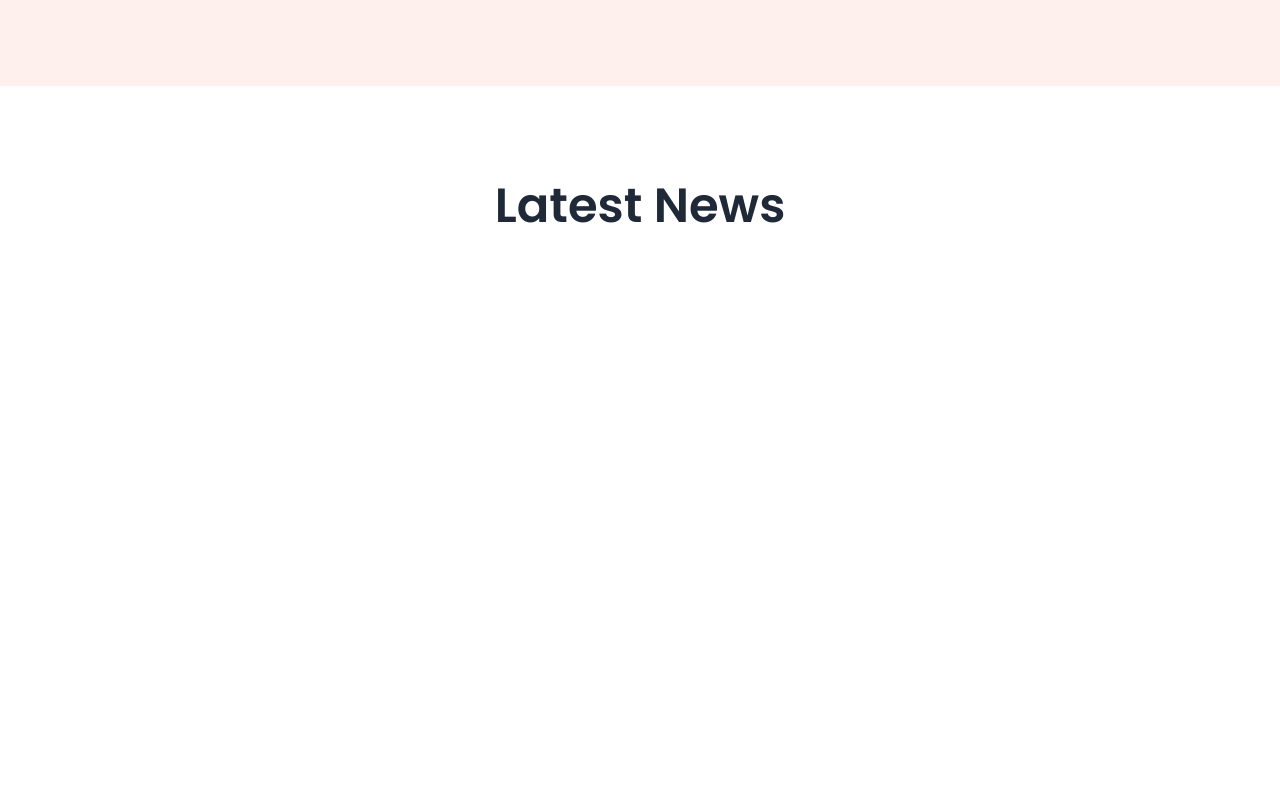
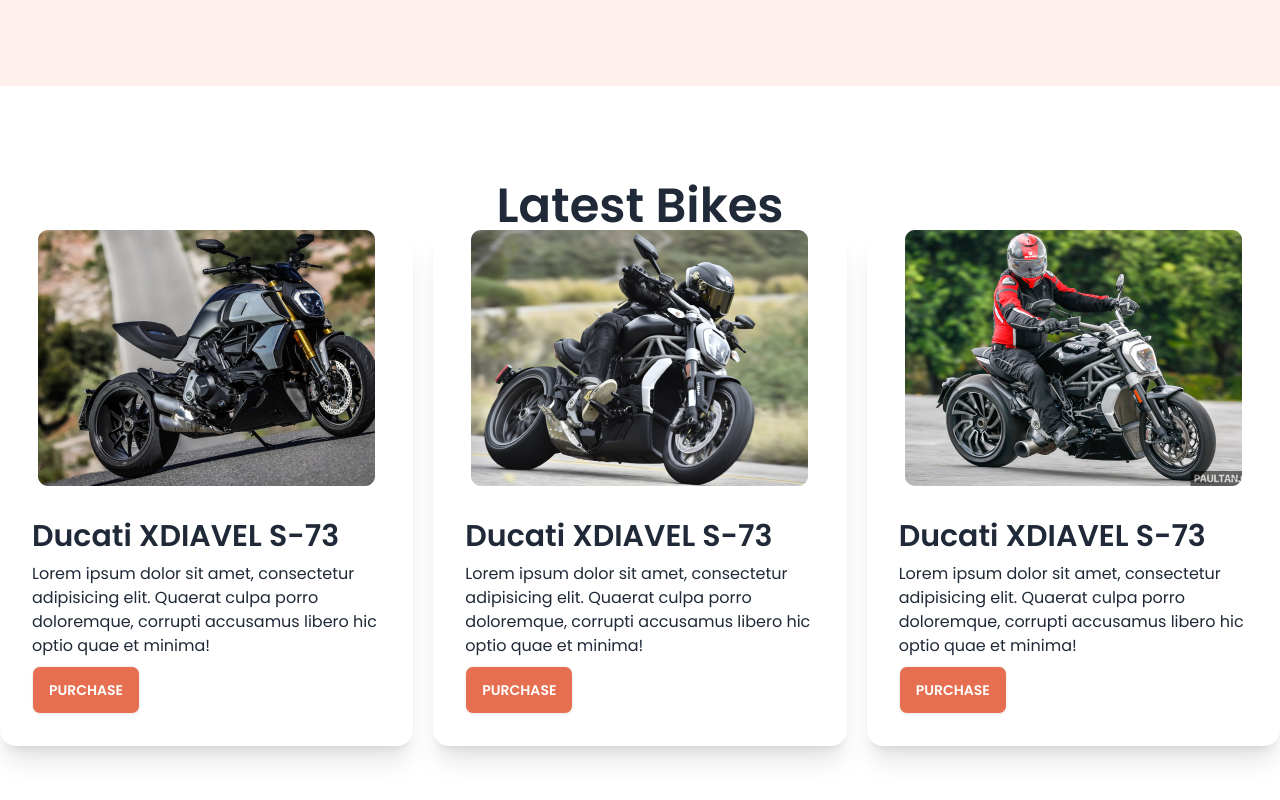
Before and after one commit to shameemmonir/biker-zone-website, a plain HTML site: page index.html in a window 1280 px wide. Shown: the part 532-1332 px from the top of the page. Before the commit the page ends 858 px from the top, so only its background shows below. Drawn offline with nearby package versions, Linux system fonts and the light colour scheme.

Commit message:
latest bikes section added

```diff
--- a/index.html
+++ b/index.html
@@ -77,7 +77,8 @@
           <div class="space-y-7 flex-1">
             <h2 class="text-2xl lg:text-6xl font-bold">Ride-on R15 V4 <br>
               with Smile</h2>
-            <p>Amet minim mollit non deserunt ullamco est sit aliqua dolor do amet sint. Velit officia consequat duis enim velit mollit.</p>
+            <p>Amet minim mollit non deserunt ullamco est sit aliqua dolor do amet sint. Velit officia consequat duis
+              enim velit mollit.</p>
             <button class="btn bg-bike-primary text-white">Purchase</button>
           </div>
           <div class="flex-1">
@@ -95,7 +96,8 @@
           <div class="space-y-7 flex-1">
             <h2 class="text-2xl lg:text-6xl font-bold">Ride-on R15 V4 <br>
               with Smile</h2>
-            <p>Amet minim mollit non deserunt ullamco est sit aliqua dolor do amet sint. Velit officia consequat duis enim velit mollit.</p>
+            <p>Amet minim mollit non deserunt ullamco est sit aliqua dolor do amet sint. Velit officia consequat duis
+              enim velit mollit.</p>
             <button class="btn bg-bike-primary text-white">Purchase</button>
           </div>
           <div class="flex-1">
@@ -113,7 +115,8 @@
           <div class="space-y-7 flex-1">
             <h2 class="text-2xl lg:text-6xl font-bold">Ride-on R15 V4 <br>
               with Smile</h2>
-            <p>Amet minim mollit non deserunt ullamco est sit aliqua dolor do amet sint. Velit officia consequat duis enim velit mollit.</p>
+            <p>Amet minim mollit non deserunt ullamco est sit aliqua dolor do amet sint. Velit officia consequat duis
+              enim velit mollit.</p>
             <button class="btn bg-bike-primary text-white">Purchase</button>
           </div>
           <div class="flex-1">
@@ -131,7 +134,8 @@
           <div class="space-y-7 flex-1">
             <h2 class="text-2xl lg:text-6xl font-bold">Ride-on R15 V4 <br>
               with Smile</h2>
-            <p>Amet minim mollit non deserunt ullamco est sit aliqua dolor do amet sint. Velit officia consequat duis enim velit mollit.</p>
+            <p>Amet minim mollit non deserunt ullamco est sit aliqua dolor do amet sint. Velit officia consequat duis
+              enim velit mollit.</p>
             <button class="btn bg-bike-primary text-white">Purchase</button>
           </div>
           <div class="flex-1">
@@ -153,7 +157,45 @@
     </section>
     <!-- latest bike  -->
     <section class="my-24">
-      <h3 class="text-5xl font-semibold text-center">Latest News</h3>
+      <h3 class="text-5xl font-semibold text-center">Latest Bikes</h3>
+      <div class="grid gap-5 grid-cols-1 md:grid-cols-2 lg:grid-cols-3">
+        <!-- first card -->
+        <div class="card bg-base-100 shadow-xl">
+          <figure><img src="images/others/latest1.png" alt="Shoes" /></figure>
+          <div class="card-body">
+            <h2 class="card-title text-3xl">Ducati XDIAVEL S-73</h2>
+            <p>Lorem ipsum dolor sit amet, consectetur adipisicing elit. Quaerat culpa porro doloremque, corrupti
+              accusamus libero hic optio quae et minima!</p>
+            <div class="card-actions">
+              <button class="btn bg-bike-primary uppercase text-white">Purchase</button>
+            </div>
+          </div>
+        </div>
+        <!-- second card -->
+        <div class="card bg-base-100 shadow-xl">
+          <figure><img src="images/others/latest2.png" alt="Shoes" /></figure>
+          <div class="card-body">
+            <h2 class="card-title text-3xl">Ducati XDIAVEL S-73</h2>
+            <p>Lorem ipsum dolor sit amet, consectetur adipisicing elit. Quaerat culpa porro doloremque, corrupti
+              accusamus libero hic optio quae et minima!</p>
+            <div class="card-actions">
+              <button class="btn bg-bike-primary uppercase text-white">Purchase</button>
+            </div>
+          </div>
+        </div>
+        <!-- third card -->
+        <div class="card bg-base-100 shadow-xl">
+          <figure><img src="images/others/latest3.png" alt="Shoes" /></figure>
+          <div class="card-body">
+            <h2 class="card-title text-3xl">Ducati XDIAVEL S-73</h2>
+            <p>Lorem ipsum dolor sit amet, consectetur adipisicing elit. Quaerat culpa porro doloremque, corrupti
+              accusamus libero hic optio quae et minima!</p>
+            <div class="card-actions">
+              <button class="btn bg-bike-primary uppercase text-white">Purchase</button>
+            </div>
+          </div>
+        </div>
+      </div>
     </section>
   </main>
   <footer>
```
